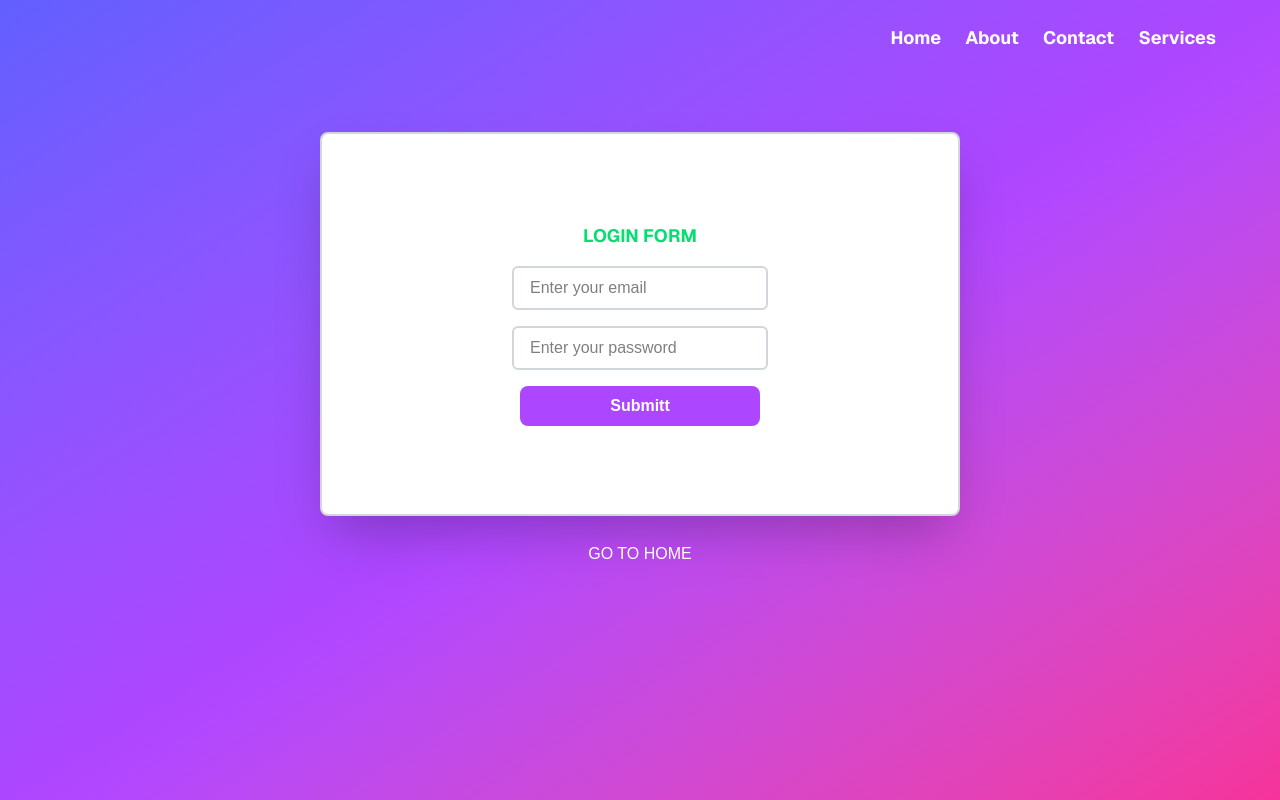
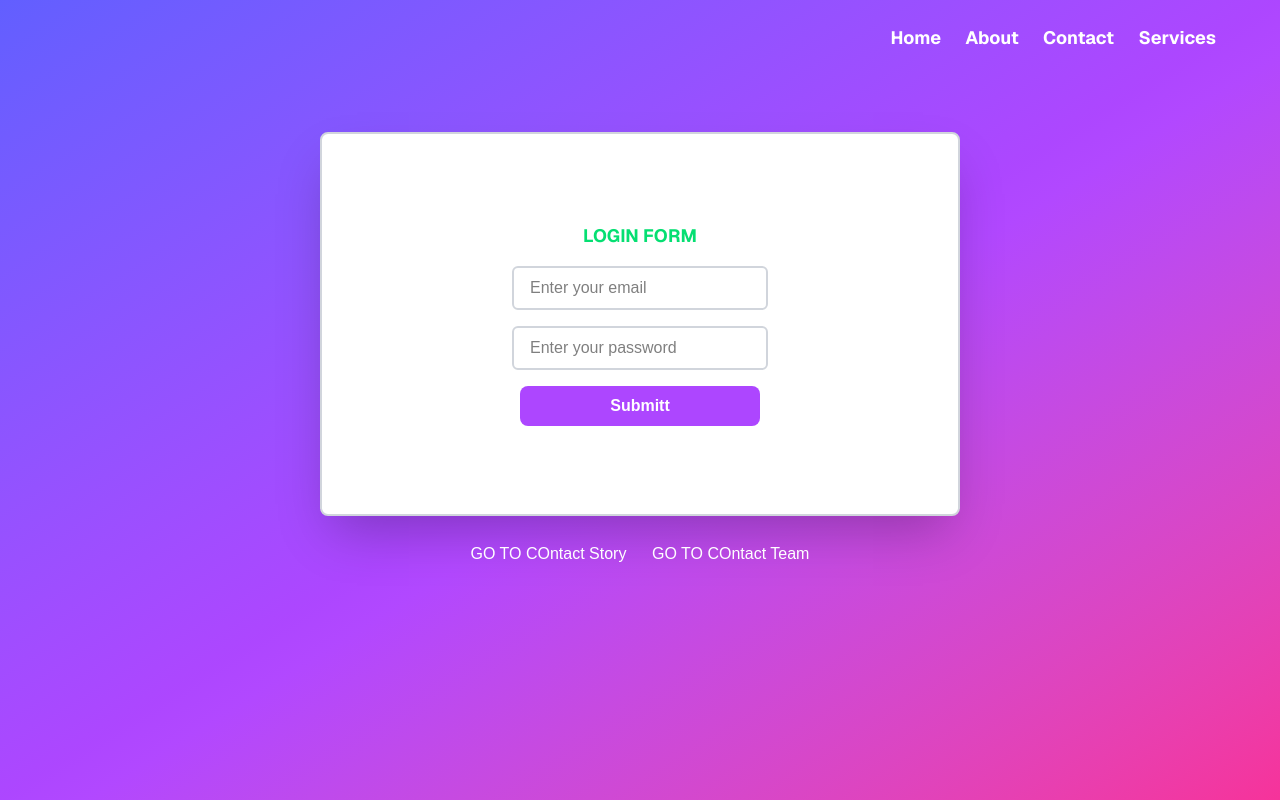
Before and after one commit to IMTISAL911/NEXT_JS_SERIES1, a Next.js app: page /contact in a window 1280 px wide. Built offline with nearby package versions, Linux system fonts and the light colour scheme.

Commit message:
9th series of Nextjs

```diff
--- /dev/null
+++ b/app/contact/contactstory/page.jsx
@@ -0,0 +1,13 @@
+
+import Link from "next/link"
+
+export default function ContactStory () {
+    return(
+        <div>
+<h1> Contact Story</h1>
+
+<Link href="/">Go to home</Link>
+
+        </div>
+    )
+}
--- /dev/null
+++ b/app/contact/contactteam/page.jsx
@@ -0,0 +1,14 @@
+
+import Link from "next/link"
+
+
+export default function ContactTeam () {
+    return(
+        <div>
+<h1> Contact Team</h1>
+
+<Link href="/">Go to home</Link>
+
+        </div>
+    )
+}
--- a/app/contact/page.jsx
+++ b/app/contact/page.jsx
@@ -51,8 +51,9 @@ export default function Contact() {
 <button type="submit" className="bg-purple-500 text-white py-2 w-60 rounded-lg font-bold">Submitt</button>
 </form>
 
-<div className="mt-[2%] flex justify-center text-white">
-    <Link  href="/">GO TO HOME</Link>
+<div className="mt-[2%] flex justify-center text-white gap-[2%]">
+    <Link  href="/contact/contactstory">GO TO COntact Story</Link>
+    <Link  href="/contact/contactteam">GO TO COntact Team</Link>
 </div>
         </div>
     )
```
